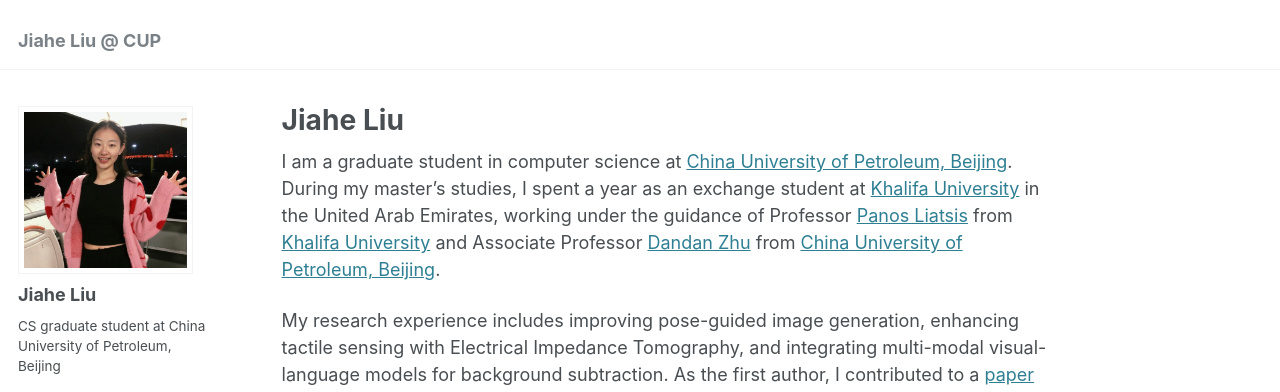
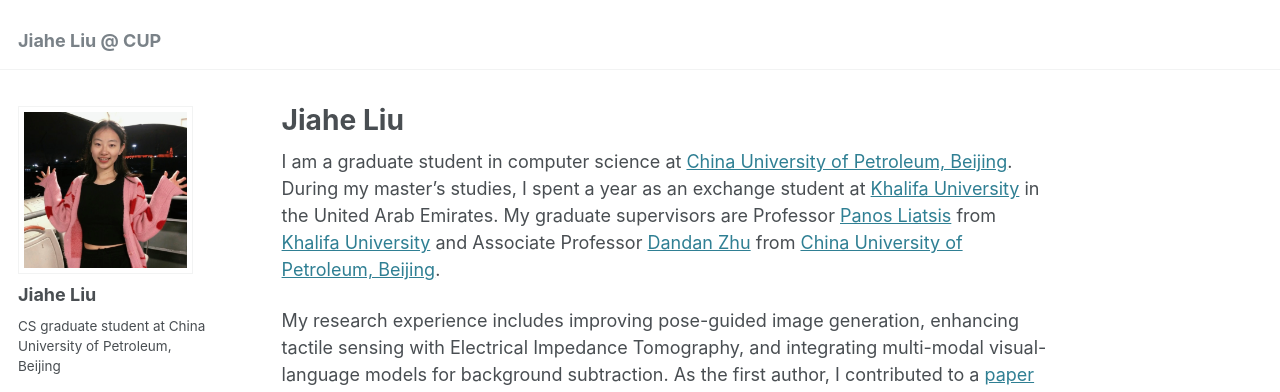
Before and after one commit to jiahe-liu/jiahe-liu.github.io, a Jekyll site: the page built from _pages/about.md, in a window 1280 px wide and 1356 px high. Shown: the top 392 px of the window. Built offline with Jekyll 4.4.1, drawn with Linux system fonts in a browser that asks for light colours.

Commit message:
Update introduction.

```diff
--- a/_pages/about.md
+++ b/_pages/about.md
@@ -7,7 +7,7 @@ redirect_from:
   - /about.html
 ---
 
-I am a graduate student in computer science at [China University of Petroleum, Beijing](https://www.cup.edu.cn/cupai/index.htm). During my master’s studies, I spent a year as an exchange student at [Khalifa University](https://www.ku.ac.ae/department/department-of-computer-science#about) in the United Arab Emirates, working under the guidance of Professor [Panos Liatsis](https://www.ku.ac.ae/college-people/panos-liatsis) from [Khalifa University](https://www.ku.ac.ae/department/department-of-computer-science#about) and Associate Professor [Dandan Zhu](https://www.cup.edu.cn/cupai/szdw/jsml/856a0903b2ea4e78a1e6001ba846b9d3.htm) from [China University of Petroleum, Beijing](https://www.cup.edu.cn/cupai/index.htm).
+I am a graduate student in computer science at [China University of Petroleum, Beijing](https://www.cup.edu.cn/cupai/index.htm). During my master’s studies, I spent a year as an exchange student at [Khalifa University](https://www.ku.ac.ae/department/department-of-computer-science#about) in the United Arab Emirates. My graduate supervisors are Professor [Panos Liatsis](https://www.ku.ac.ae/college-people/panos-liatsis) from [Khalifa University](https://www.ku.ac.ae/department/department-of-computer-science#about) and Associate Professor [Dandan Zhu](https://www.cup.edu.cn/cupai/szdw/jsml/856a0903b2ea4e78a1e6001ba846b9d3.htm) from [China University of Petroleum, Beijing](https://www.cup.edu.cn/cupai/index.htm).
 
 My research experience includes improving pose-guided image generation, enhancing tactile sensing with Electrical Impedance Tomography, and integrating multi-modal visual-language models for background subtraction. As the first author, I contributed to a [paper](https://ieeexplore.ieee.org/document/10645430) on visual-language models for background subtraction, which was accepted at the 2024 IEEE International Conference on Multimedia and Expo (ICME) workshop.
 
```
